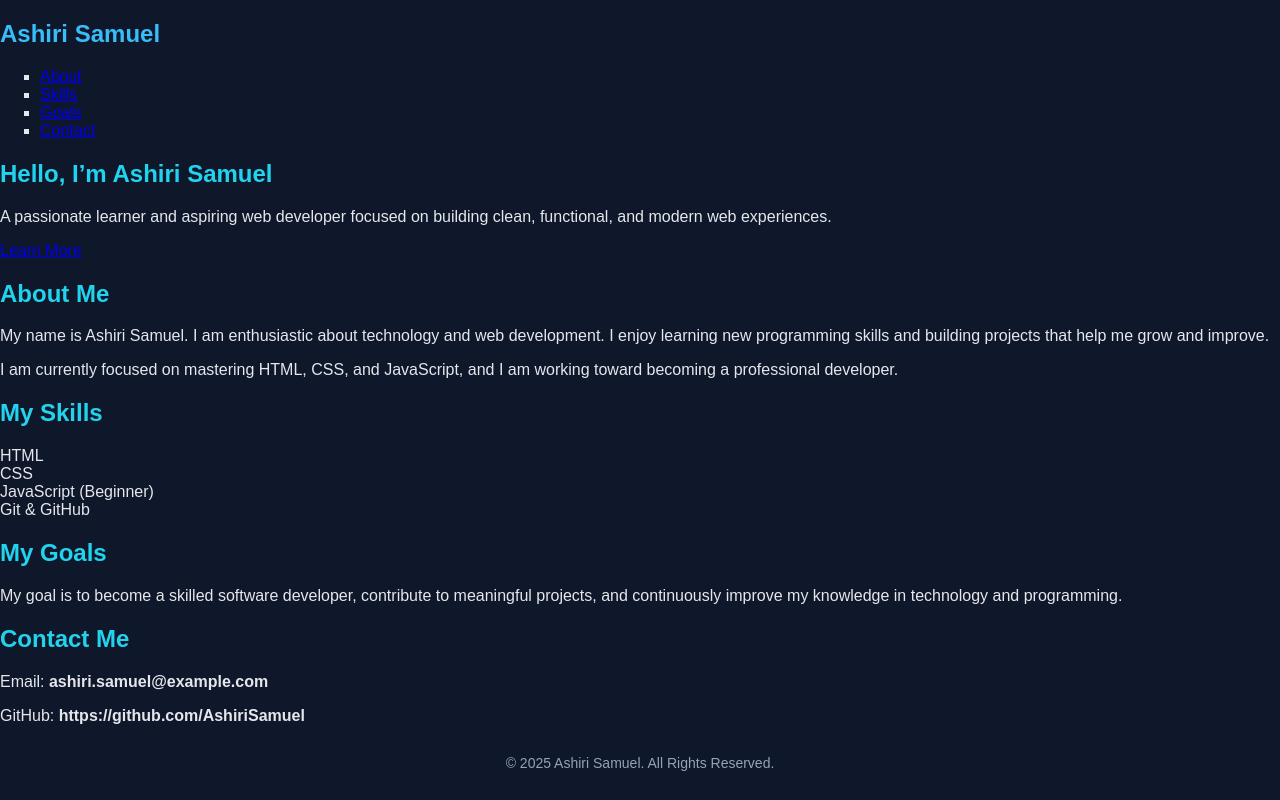
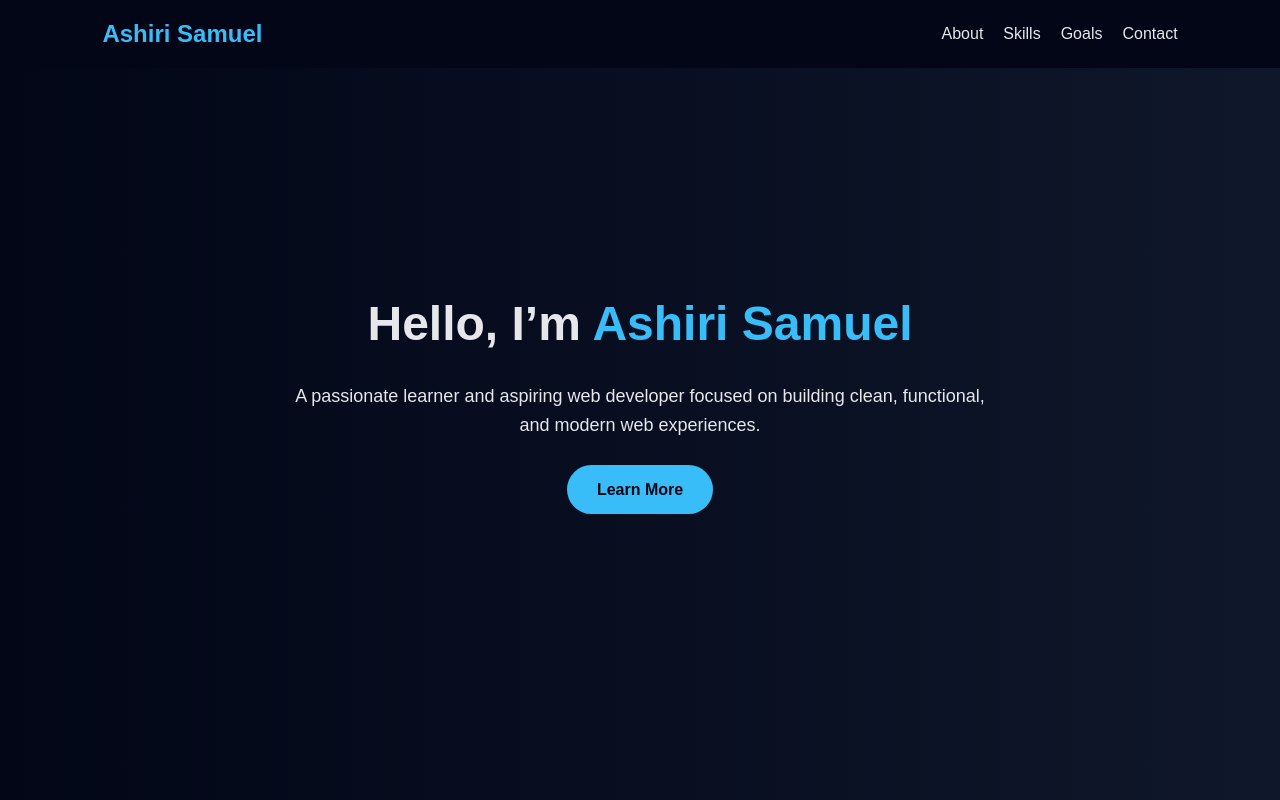
Before and after one commit to AshiriSamuel/AshiriSamuel.github.io, a plain HTML site: page index.html in a window 1280 px wide. Shown: the top 800 px of the page. Drawn offline with Linux system fonts and the light colour scheme.

Commit message:
Refactor CSS for improved styling and structure

```diff
--- a/style.css
+++ b/style.css
@@ -1,39 +1,144 @@
-body {
-  font-family: Arial, sans-serif;
-  background: #0f172a;
-  color: #e5e7eb;
+* {
   margin: 0;
   padding: 0;
+  box-sizing: border-box;
+  font-family: Arial, Helvetica, sans-serif;
 }
 
-.container {
-  max-width: 800px;
-  margin: 40px auto;
-  background: #020617;
-  padding: 30px;
-  border-radius: 10px;
+body {
+  background-color: #0f172a;
+  color: #e5e7eb;
+  line-height: 1.6;
 }
 
-header {
-  text-align: center;
-  margin-bottom: 30px;
+/* Navigation */
+.navbar {
+  position: fixed;
+  top: 0;
+  width: 100%;
+  background: #020617;
+  display: flex;
+  justify-content: space-between;
+  align-items: center;
+  padding: 15px 8%;
+  z-index: 1000;
 }
 
-h1 {
+.logo {
   color: #38bdf8;
 }
 
-h2 {
-  color: #22d3ee;
+.navbar ul {
+  list-style: none;
+  display: flex;
+  gap: 20px;
 }
 
-ul {
-  list-style-type: square;
+.navbar a {
+  text-decoration: none;
+  color: #e5e7eb;
+  font-size: 16px;
 }
 
+.navbar a:hover {
+  color: #38bdf8;
+}
+
+/* Hero Section */
+.hero {
+  height: 100vh;
+  background: linear-gradient(to right, #020617, #0f172a);
+  display: flex;
+  align-items: center;
+  justify-content: center;
+  text-align: center;
+  padding: 0 10%;
+}
+
+.hero h2 {
+  font-size: 3rem;
+  margin-bottom: 20px;
+}
+
+.hero span {
+  color: #38bdf8;
+}
+
+.hero p {
+  max-width: 700px;
+  margin: auto;
+  font-size: 18px;
+}
+
+.btn {
+  display: inline-block;
+  margin-top: 25px;
+  padding: 12px 30px;
+  background: #38bdf8;
+  color: #020617;
+  text-decoration: none;
+  border-radius: 30px;
+  font-weight: bold;
+}
+
+.btn:hover {
+  background: #0ea5e9;
+}
+
+/* Sections */
+.section {
+  padding: 100px 10%;
+  text-align: center;
+}
+
+.section h2 {
+  font-size: 2.5rem;
+  margin-bottom: 20px;
+  color: #38bdf8;
+}
+
+.section p {
+  max-width: 900px;
+  margin: 10px auto;
+  font-size: 18px;
+}
+
+.dark {
+  background: #020617;
+}
+
+/* Skills */
+.skills {
+  display: flex;
+  flex-wrap: wrap;
+  justify-content: center;
+  gap: 20px;
+  margin-top: 30px;
+}
+
+.skill {
+  background: #0f172a;
+  padding: 20px 30px;
+  border-radius: 10px;
+  border: 1px solid #38bdf8;
+}
+
+/* Footer */
 footer {
   text-align: center;
-  margin-top: 30px;
+  padding: 20px;
+  background: #020617;
   font-size: 14px;
   color: #94a3b8;
 }
+
+/* Mobile Responsive */
+@media (max-width: 768px) {
+  .hero h2 {
+    font-size: 2.2rem;
+  }
+
+  .navbar ul {
+    display: none;
+  }
+}
```
